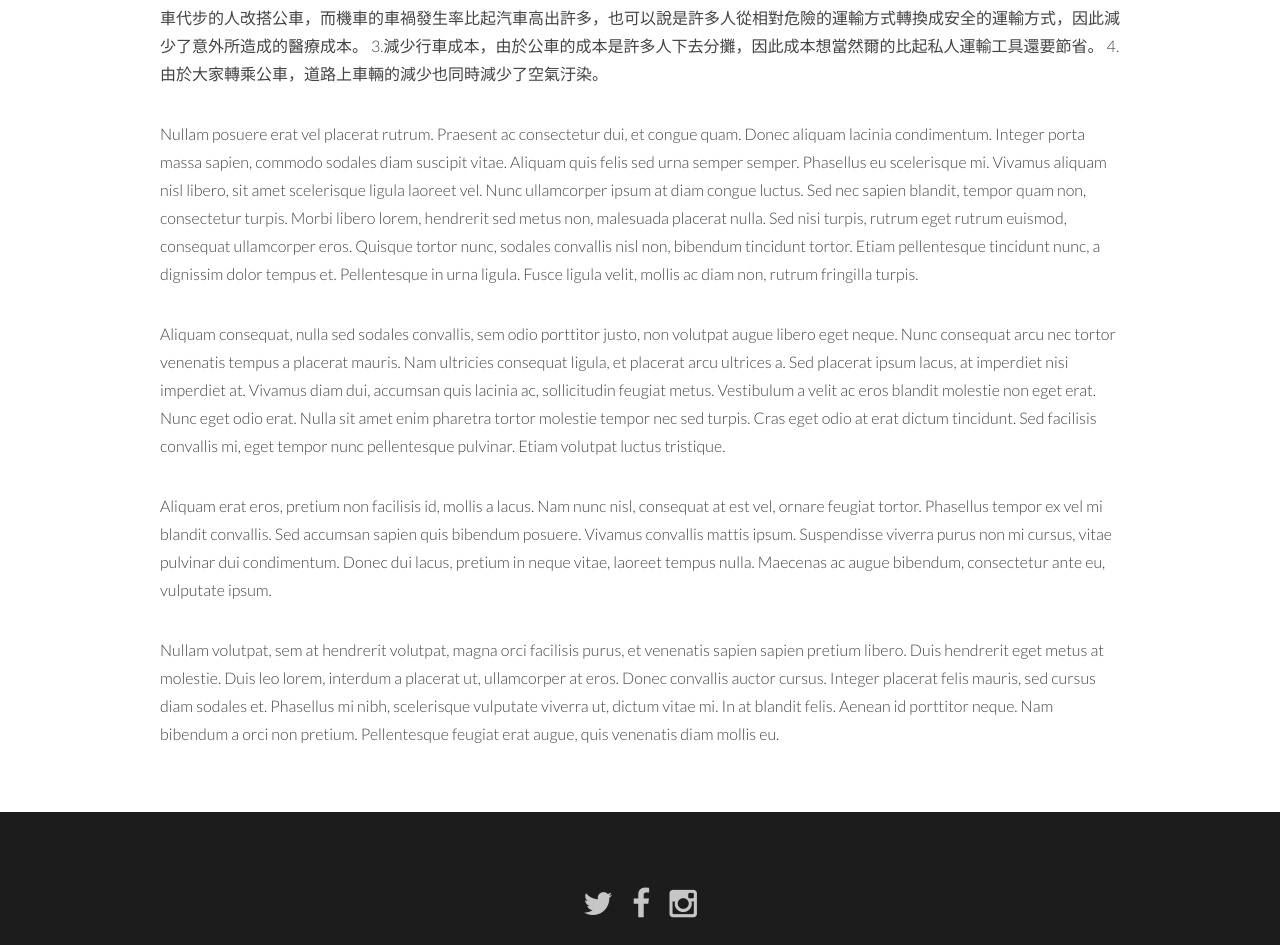
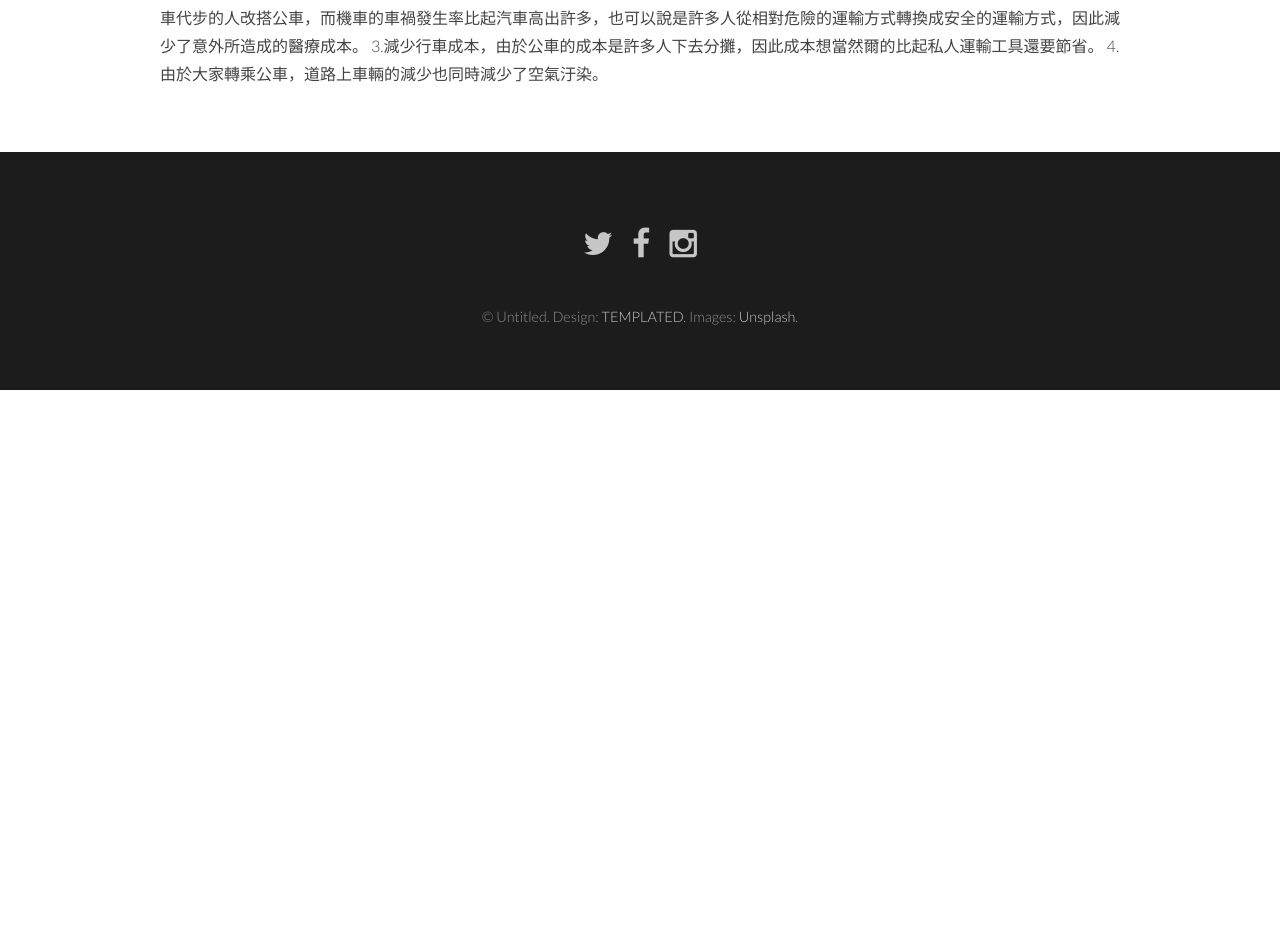
Before and after one commit to cleverice007/templated-binary, a plain HTML site: page generic.html in a window 1280 px wide. Shown: the part 1180-2125 px from the top of the page. After the commit the page ends 1570 px from the top, so only its background shows below. Drawn offline with Linux system fonts and the light colour scheme.

Commit message:
刪除原文

```diff
--- a/generic.html
+++ b/generic.html
@@ -51,11 +51,6 @@
 					4.由於大家轉乘公車，道路上車輛的減少也同時減少了空氣汙染。	</p>
 
 
-
-					<p>Nullam posuere erat vel placerat rutrum. Praesent ac consectetur dui, et congue quam. Donec aliquam lacinia condimentum. Integer porta massa sapien, commodo sodales diam suscipit vitae. Aliquam quis felis sed urna semper semper. Phasellus eu scelerisque mi. Vivamus aliquam nisl libero, sit amet scelerisque ligula laoreet vel. Nunc ullamcorper ipsum at diam congue luctus. Sed nec sapien blandit, tempor quam non, consectetur turpis. Morbi libero lorem, hendrerit sed metus non, malesuada placerat nulla. Sed nisi turpis, rutrum eget rutrum euismod, consequat ullamcorper eros. Quisque tortor nunc, sodales convallis nisl non, bibendum tincidunt tortor. Etiam pellentesque tincidunt nunc, a dignissim dolor tempus et. Pellentesque in urna ligula. Fusce ligula velit, mollis ac diam non, rutrum fringilla turpis.</p>
-					<p>Aliquam consequat, nulla sed sodales convallis, sem odio porttitor justo, non volutpat augue libero eget neque. Nunc consequat arcu nec tortor venenatis tempus a placerat mauris. Nam ultricies consequat ligula, et placerat arcu ultrices a. Sed placerat ipsum lacus, at imperdiet nisi imperdiet at. Vivamus diam dui, accumsan quis lacinia ac, sollicitudin feugiat metus. Vestibulum a velit ac eros blandit molestie non eget erat. Nunc eget odio erat. Nulla sit amet enim pharetra tortor molestie tempor nec sed turpis. Cras eget odio at erat dictum tincidunt. Sed facilisis convallis mi, eget tempor nunc pellentesque pulvinar. Etiam volutpat luctus tristique.</p>
-					<p>Aliquam erat eros, pretium non facilisis id, mollis a lacus. Nam nunc nisl, consequat at est vel, ornare feugiat tortor. Phasellus tempor ex vel mi blandit convallis. Sed accumsan sapien quis bibendum posuere. Vivamus convallis mattis ipsum. Suspendisse viverra purus non mi cursus, vitae pulvinar dui condimentum. Donec dui lacus, pretium in neque vitae, laoreet tempus nulla. Maecenas ac augue bibendum, consectetur ante eu, vulputate ipsum.</p>
-					<p>Nullam volutpat, sem at hendrerit volutpat, magna orci facilisis purus, et venenatis sapien sapien pretium libero. Duis hendrerit eget metus at molestie. Duis leo lorem, interdum a placerat ut, ullamcorper at eros. Donec convallis auctor cursus. Integer placerat felis mauris, sed cursus diam sodales et. Phasellus mi nibh, scelerisque vulputate viverra ut, dictum vitae mi. In at blandit felis. Aenean id porttitor neque. Nam bibendum a orci non pretium. Pellentesque feugiat erat augue, quis venenatis diam mollis eu.</p>
 				</div>
 			</section>
 
```
